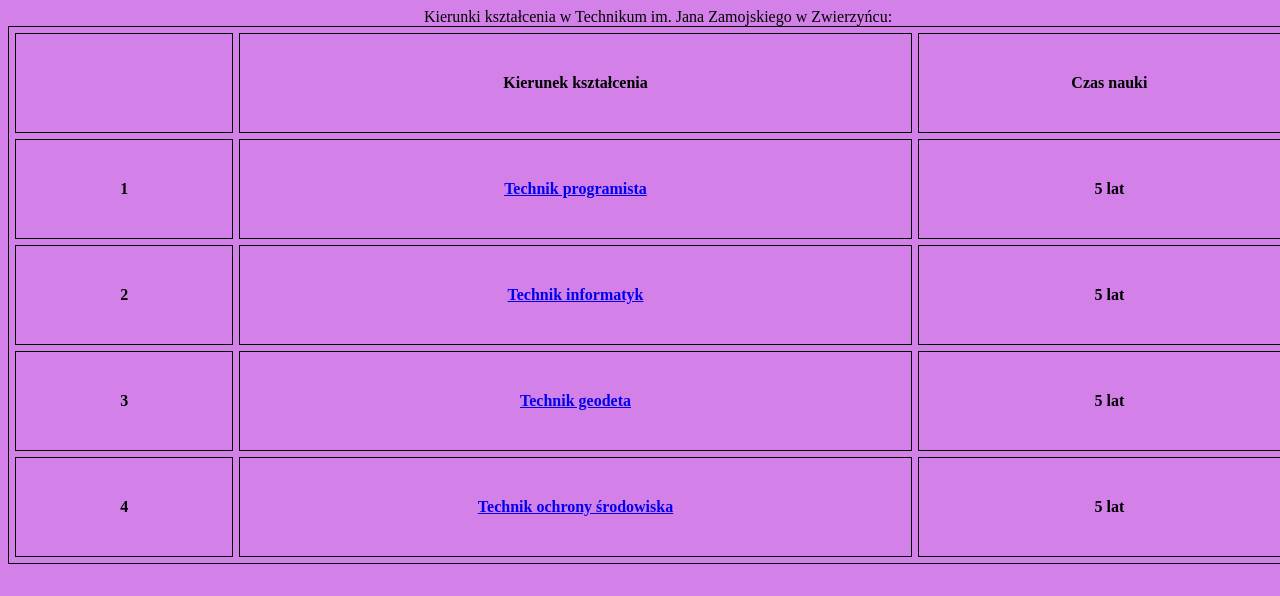
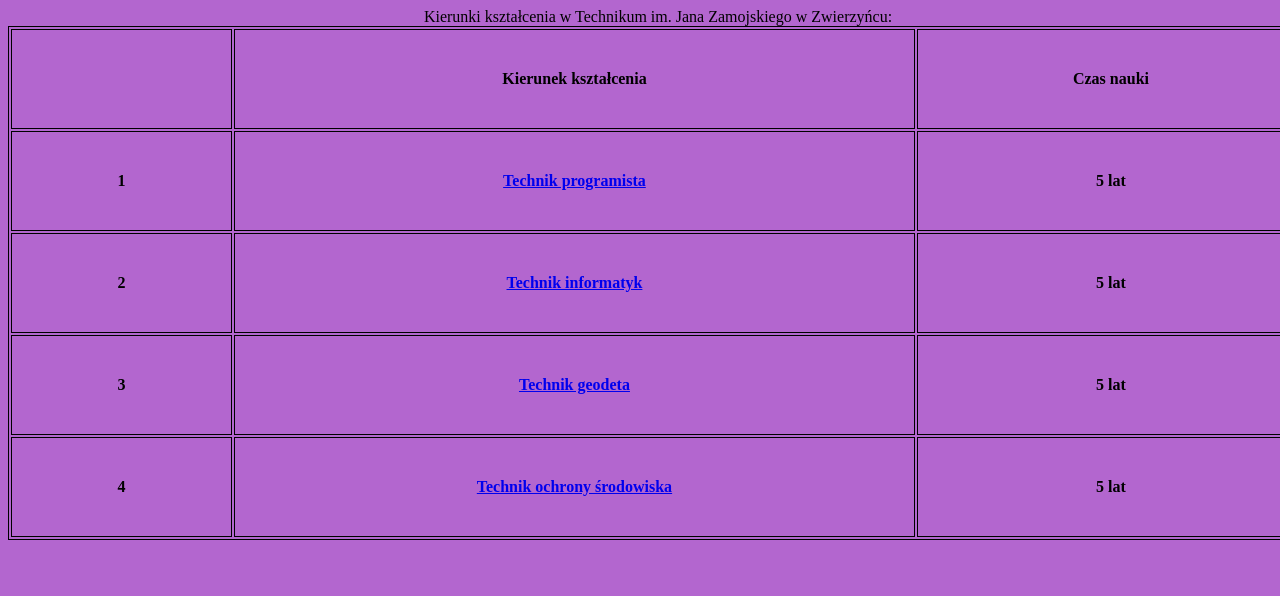
Before and after one commit to viktoriiahorecha/test1, a plain HTML site: page index.html in a window 1280 px wide. Shown: the top 596 px of the page. Drawn offline with Linux system fonts and the light colour scheme.

Commit message:
Update index.html

```diff
--- a/index.html
+++ b/index.html
@@ -16,7 +16,7 @@
         <style>
 
             body {
-                background-color:rgb(211, 129, 233);
+                background-color:rgb(179, 102, 207);
                         }
 
         </style>
@@ -25,7 +25,7 @@
         <table border="1"
         align="center"
         cellpadding="40"
-        cellspacing="6"
+        cellspacing="2"
         width="1300px"
         bordercolor="black">
 
```
